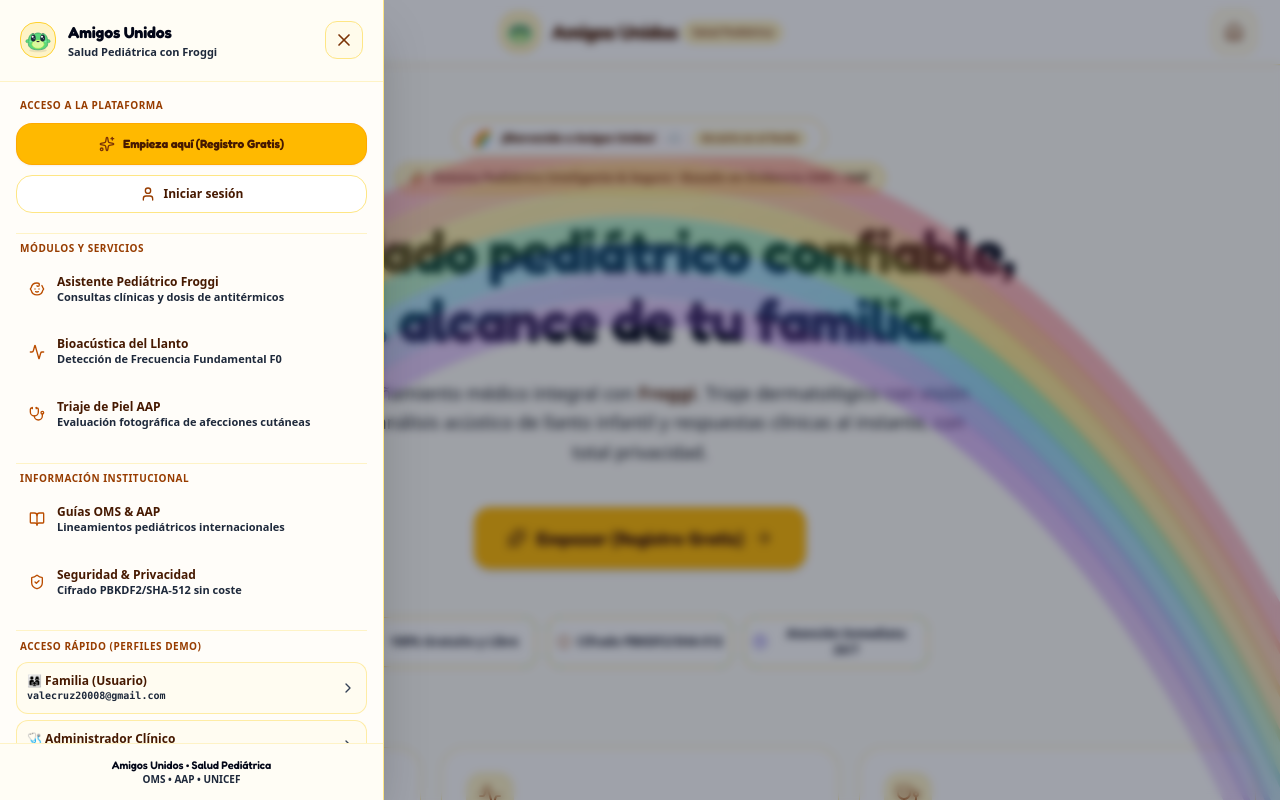
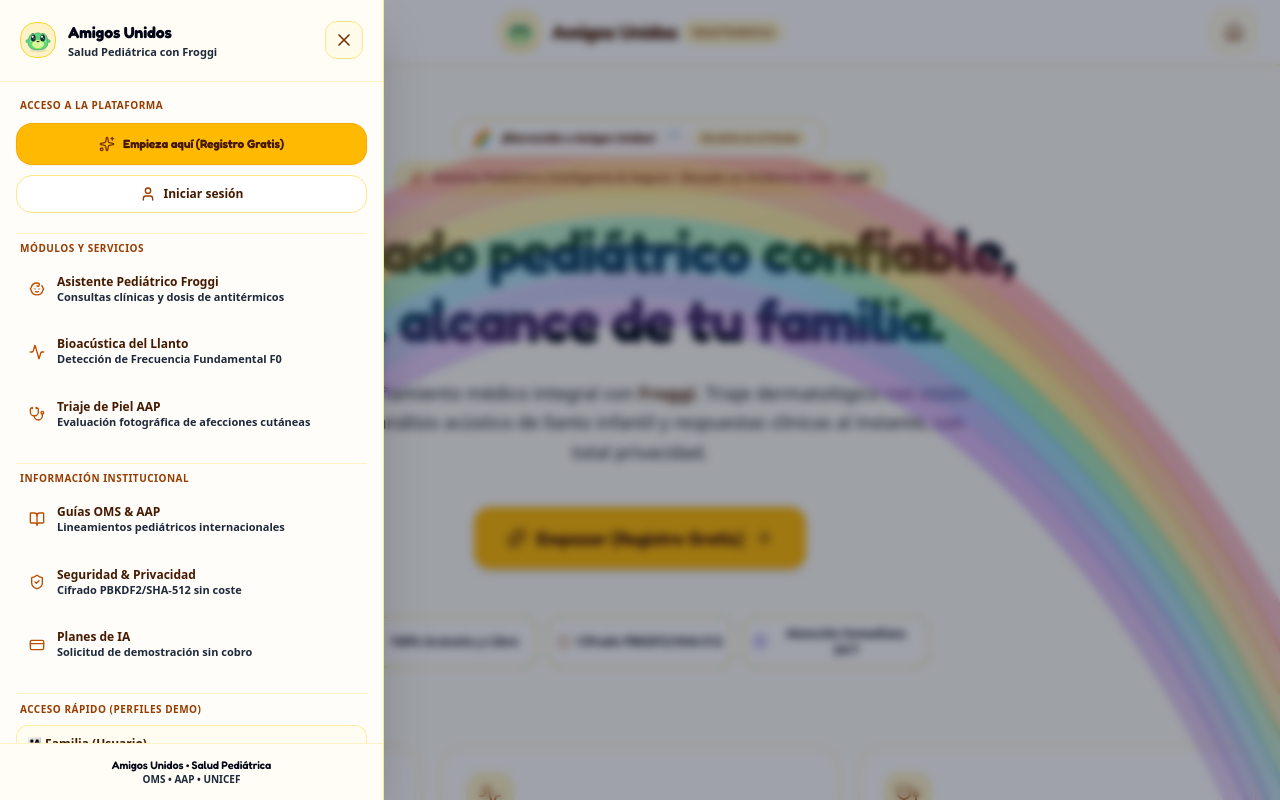
Before and after one commit to AirisKyomi/Amigos-Unidos, a React (Vite) app: page / in a window 1280 px wide. Both pictures are taken after a click on the button 47 px from the left and 32 px from the top of the page. Shown: the top 800 px of the page. Built offline with nearby package versions, Linux system fonts and the light colour scheme.

Commit message:
Connect demo purchases and contacts to Appwrite

```diff
--- a/src/components/LandingHome.tsx
+++ b/src/components/LandingHome.tsx
@@ -2,6 +2,7 @@
 import { useFamily } from '../context/FamilyContext';
 import { useTheme } from '../context/ThemeContext';
 import { FroggiAvatar } from './MascotSVGs';
+import { PricingPlans } from './PricingPlans';
 import { PlatformRole } from '../types';
 import { AnimatedRainbowCloud } from './AnimatedRainbowCloud';
 import {
@@ -34,7 +35,8 @@
   Check,
   Shield,
   BookOpen,
-  Home
+  Home,
+  CreditCard
 } from 'lucide-react';
 
 interface LandingHomeProps {
@@ -357,6 +359,18 @@
                     </p>
                   </div>
                 </a>
+
+                <a
+                  href="#planes"
+                  onClick={() => setIsMenuOpen(false)}
+                  className="p-3 rounded-2xl hover:bg-amber-50 flex items-center gap-3 text-slate-800 transition-colors border border-transparent hover:border-amber-200/60"
+                >
+                  <CreditCard className="w-4 h-4 text-amber-700 shrink-0" />
+                  <div>
+                    <p className="font-bold text-amber-950">Planes de IA</p>
+                    <p className="text-[11px] text-slate-500 font-normal">Solicitud de demostración sin cobro</p>
+                  </div>
+                </a>
               </div>
 
               {/* Opciones de Acceso Rápido a Perfiles */}
@@ -540,6 +554,10 @@
             Nuestros árboles de decisión y algoritmos están fundamentados en los manuales pediátricos oficiales de la <strong>Organización Mundial de la Salud (OMS)</strong>, la <strong>Academia Americana de Pediatría (AAP)</strong> y <strong>UNICEF</strong>.
           </p>
         </div>
+      </section>
+
+      <section id="planes" className="w-full border-y border-amber-200 bg-[#FFFDF9] py-8 scroll-mt-16">
+        <PricingPlans />
       </section>
 
       {/* ---------------------------------------------------- */}
```
